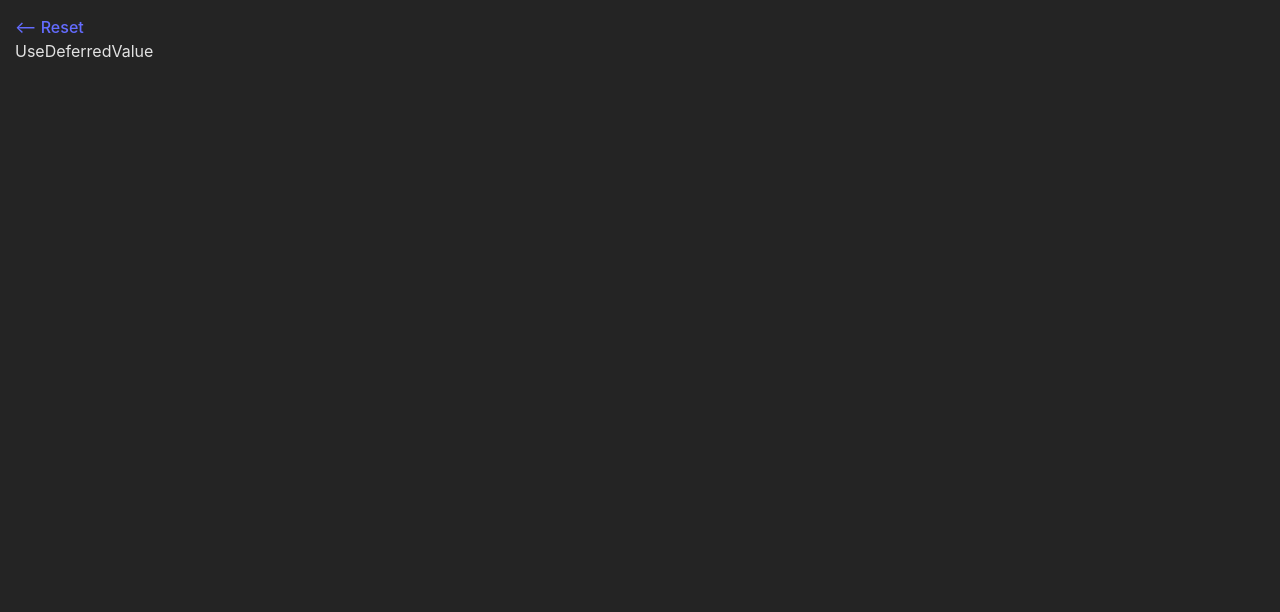
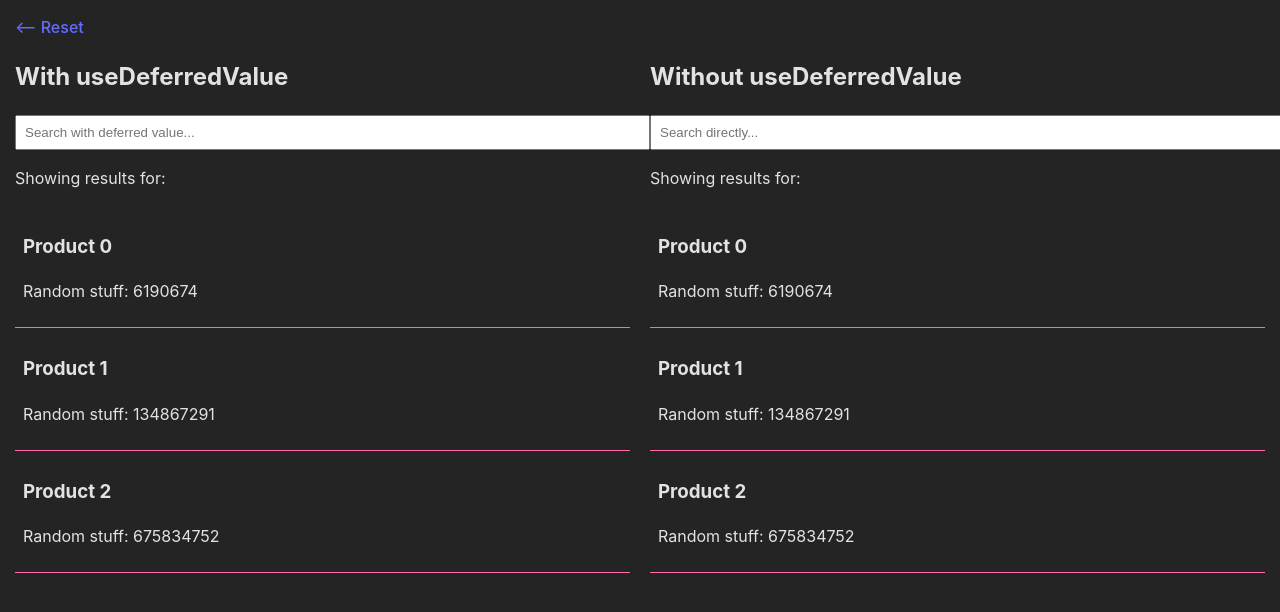
Before and after one commit to JanZaion/native-react-hooks, a React (Vite) app: page /useDeferredValue in a window 1280 px wide. Shown: the top 612 px of the page. Built offline with nearby package versions, Linux system fonts and the light colour scheme.

Commit message:
feat: add useDeferredValue

```diff
--- a/src/nativeHooks/UseDeferredValue.tsx
+++ b/src/nativeHooks/UseDeferredValue.tsx
@@ -1,3 +1,111 @@
-export const UseDeferredValue = () => {
-  return <div>UseDeferredValue</div>;
+import { useState, useDeferredValue } from "react";
+
+const generateProducts = () => {
+  return Array.from({ length: 10000 }, (_, i) => ({
+    id: i,
+    name: `Product ${i}`,
+    description: `Random stuff:
+    ${Math.floor(Math.random() * 1000000000)}`,
+  }));
 };
+
+// Creates a lower priority copy of a value
+// that updates after the high-priority state changes
+// are processed, making it perfect
+// for expensive operations like filtering large lists.
+// When handling expensive computations triggered
+// by frequent updates (like search input),
+// it helps keep the UI responsive by deferring the heavy work
+// while immediately reflecting user input changes.
+export const UseDeferredValue = () => (
+  <InUse products={generateProducts()} />
+);
+
+export const InUse = ({
+  products,
+}: {
+  products: ReturnType<typeof generateProducts>;
+}) => {
+  // With deferredValue
+  const [deferredSearchTerm, setDeferredSearchTerm] = useState("");
+  const deferredValue = useDeferredValue(deferredSearchTerm);
+
+  // Without deferredValue
+  const [directSearchTerm, setDirectSearchTerm] = useState("");
+
+  const filteredProductsDeferred = products.filter(
+    (product) =>
+      product.name
+        .toLowerCase()
+        .includes(deferredValue.toLowerCase()) ||
+      product.description
+        .toLowerCase()
+        .includes(deferredValue.toLowerCase()),
+  );
+
+  const filteredProductsDirect = products.filter(
+    (product) =>
+      product.name
+        .toLowerCase()
+        .includes(directSearchTerm.toLowerCase()) ||
+      product.description
+        .toLowerCase()
+        .includes(directSearchTerm.toLowerCase()),
+  );
+
+  return (
+    <div style={{ display: "flex", gap: "20px" }}>
+      <div style={{ flex: 1 }}>
+        <h2>With useDeferredValue</h2>
+        <input
+          type="text"
+          value={deferredSearchTerm}
+          onChange={(e) => setDeferredSearchTerm(e.target.value)}
+          placeholder="Search with deferred value..."
+          style={{ width: "100%", padding: "8px" }}
+        />
+        <p>Showing results for: {deferredValue}</p>
+        <div style={{ height: "400px", overflow: "auto" }}>
+          {filteredProductsDeferred.map((product) => (
+            <div
+              key={product.id}
+              style={{
+                padding: "8px",
+                borderBottom: "1px solid hotpink",
+              }}
+            >
+              <h3>{product.name}</h3>
+              <p>{product.description}</p>
+            </div>
+          ))}
+        </div>
+      </div>
+
+      <div style={{ flex: 1 }}>
+        <h2>Without useDeferredValue</h2>
+        <input
+          type="text"
+          value={directSearchTerm}
+          onChange={(e) => setDirectSearchTerm(e.target.value)}
+          placeholder="Search directly..."
+          style={{ width: "100%", padding: "8px" }}
+        />
+        <p>Showing results for: {directSearchTerm}</p>
+        <div style={{ height: "400px", overflow: "auto" }}>
+          {filteredProductsDirect.map((product) => (
+            <div
+              key={product.id}
+              style={{
+                padding: "8px",
+                borderBottom: "1px solid hotpink",
+              }}
+            >
+              <h3>{product.name}</h3>
+              <p>{product.description}</p>
+            </div>
+          ))}
+        </div>
+      </div>
+    </div>
+  );
+};
```
